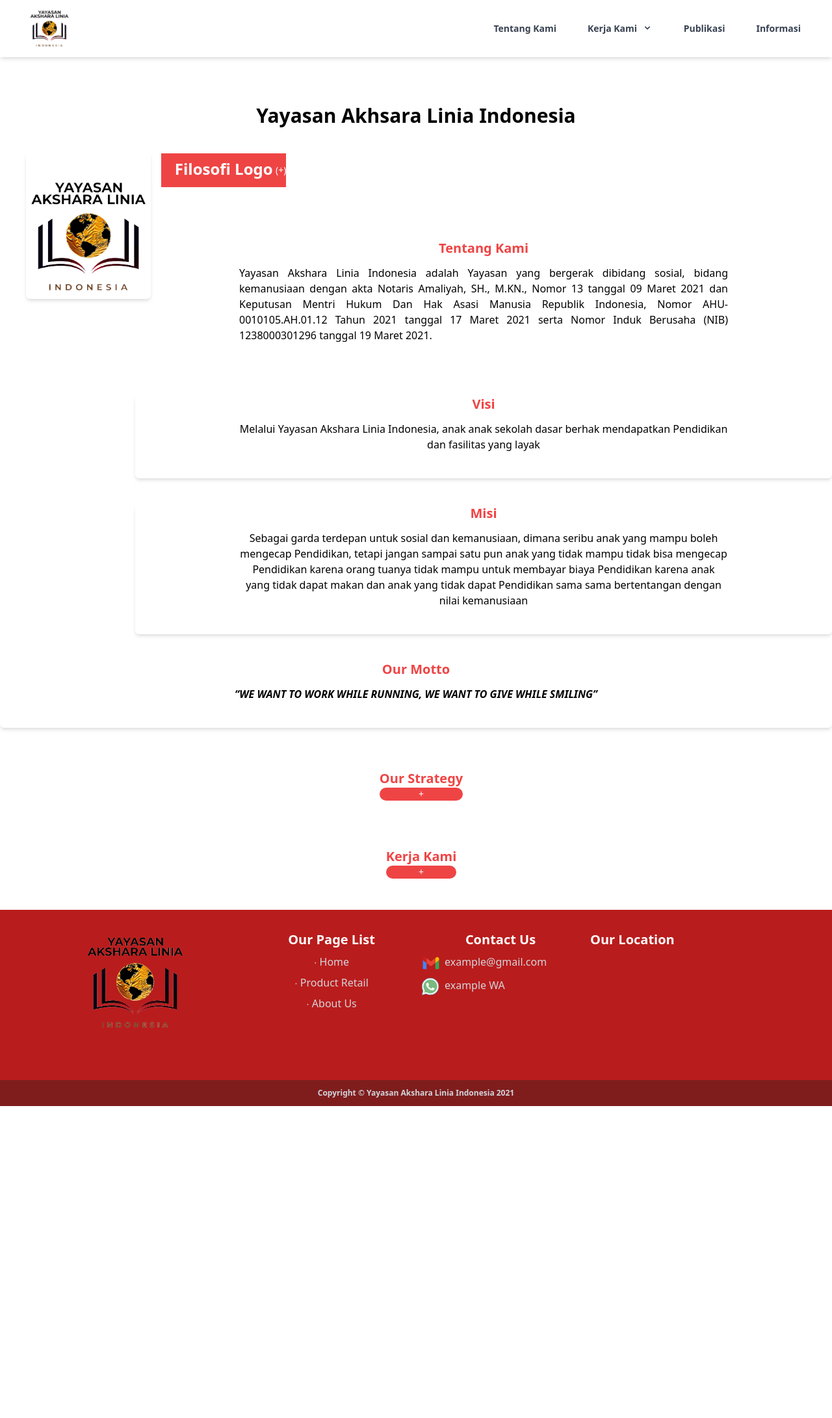
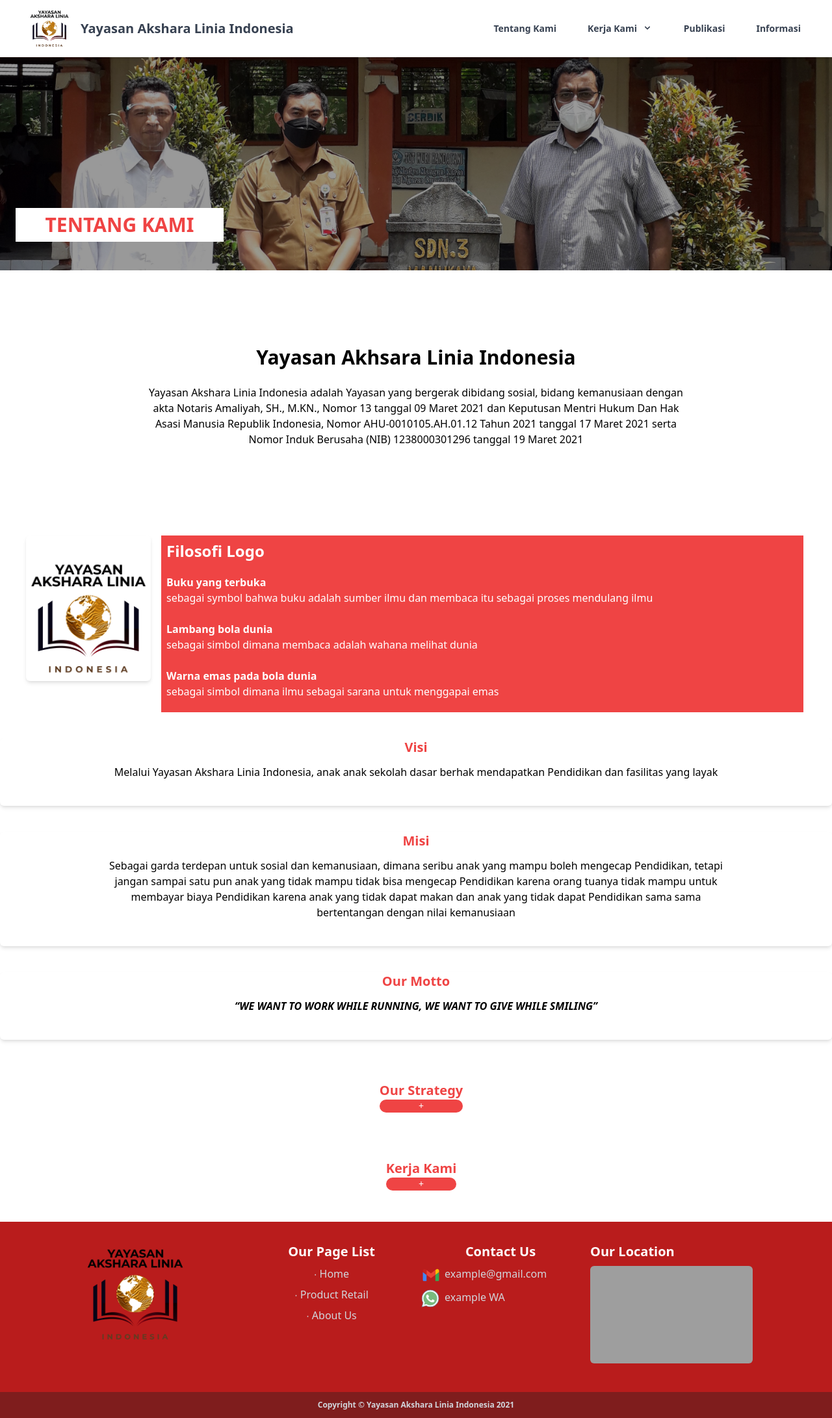
Before and after one commit to gustogg/yayasanaksharalinia, a PHP site: page /tentangkami.php in a window 1280 px wide. Shown: the whole page at 65% size. Before the commit the page ends 1702 px from the top, so only its background shows below. Run offline with PHP 8.4, Linux system fonts and the light colour scheme; style sheets or scripts are compiled from the project's sources; some libraries are stand-ins or nearby versions; grey boxes are pictures that could not be loaded.

Commit message:
update
logo change

```diff
--- a/layout/navbar.php
+++ b/layout/navbar.php
@@ -2,8 +2,8 @@
   <div x-data="{ open: false }" class="flex flex-col max-w-screen-xl px-4 mx-auto md:items-center md:justify-between md:flex-row md:px-6 lg:px-8">
     <div class="p-3 flex flex-row items-center justify-between">
     <a href="index.php">
-    <img class="w-16" src="/images/logo.png" alt="YALI logo">
-    </a>
+    <img class="w-16" src="/images/logo.png" alt="YALI logo"></a>
+    <a class="block px-4 py-2 mt-2 text-xl font-bold bg-transparent md:mt-0" href="index.php">Yayasan Akshara Linia Indonesia</a>
       <button class="md:hidden rounded-lg focus:outline-none focus:shadow-outline" @click="open = !open">
         <svg fill="currentColor" viewBox="0 0 20 20" class="w-6 h-6">
           <path x-show="!open" fill-rule="evenodd" d="M3 5a1 1 0 011-1h12a1 1 0 110 2H4a1 1 0 01-1-1zM3 10a1 1 0 011-1h12a1 1 0 110 2H4a1 1 0 01-1-1zM9 15a1 1 0 011-1h6a1 1 0 110 2h-6a1 1 0 01-1-1z" clip-rule="evenodd"></path>
--- a/tentangkami.php
+++ b/tentangkami.php
@@ -8,28 +8,32 @@
 </style>
 </head>
 
-<body>
+<body class="overflow-x-hidden">
   <?php include 'layout/navbar.php' ?>
-    <div class="pt-40">
-                <p class="text-center text-3xl font-bold mb-10">Yayasan Akhsara Linia Indonesia</p>
+  <div class="bg-black">
+    <img class="pt-20 h-98 object-cover w-full relative z-10 opacity-60" src="/images/tentangkami.jpg" alt="Tentang Kami">
+  </div>
+  <div class="-mt-24 mb-16 bg-white relative z-20 w-3/12 mx-6 py-2">
+    <p class="text-red-500 text-center text-3xl font-bold">TENTANG KAMI</p>
+
+  </div>
+  <div class="pt-24">
+    <p class="text-center text-3xl font-bold mb-6">Yayasan Akhsara Linia Indonesia</p>
+    <p class="text-center font-normal mb-10 px-56 pb-24">Yayasan Akshara Linia Indonesia adalah Yayasan yang bergerak dibidang sosial, bidang kemanusiaan dengan akta Notaris Amaliyah, SH., M.KN., Nomor 13 tanggal 09 Maret 2021 dan Keputusan Mentri Hukum Dan Hak Asasi Manusia Republik Indonesia, Nomor AHU-0010105.AH.01.12 Tahun 2021 tanggal 17 Maret 2021 serta Nomor Induk Berusaha (NIB) 1238000301296 tanggal 19 Maret 2021
+    </p>
     <img class="mx-10 pt-5 bg-white shadow-md rounded-md w-48 pt-8" src="/images/logo.png" alt="YALI logo">
   </div>
   <div class="-mt-60 text-left pl-52">
     <div x-data="{animate: false}">
-  <button @click="animate = (animate) ? false : true" class="bg-red-500 text-white font-bold py-2 pr-110 mt-4 ml-10 text-2xl mb-10">
+      <div class="bg-red-500 text-white font-bold pl-2 py-2 pr-110 mt-4 ml-10 text-2xl mb-10 mr-11">
         Filosofi Logo
-  <p class="text-white text-sm font-thin bg-transparent pl-44 -mt-6 pb-2">(+)</p>
-  </button>
-  <div x-show="animate" x-transition:enter="transition ease-out duration-1000" x-transition:enter-start="opacity-0 transform scale-90" x-transition:enter-end="opacity-100 transform scale-100" x-transition:leave="transition ease-in duration-1000" x-transition:leave-start="opacity-100 transform scale-100" x-transition:leave-end="opacity-0 transform scale-90" class="pt-3 text-left pb-5 bg-red-500 text-white pl-2 -mt-10 ml-10 mr-11">
-                   • Buku yang terbuka sebagai symbol bahwa buku adalah sumber ilmu dan membaca itu sebagai proses mendulang ilmu<br><br>
-                   • Lambang bola dunia sebagai simbol dimana membaca adalah wahana melihat dunia<br><br>
-                   • Warna emas pada bola dunia sebagai simbol dimana ilmu sebagai sarana untuk menggapai emas<br><br>
+      </div>
+      <div class="pt-3 text-left pb-5 bg-red-500 text-white pl-2 -mt-10 ml-10 mr-11">
+        <p class="font-bold">Buku yang terbuka</p> sebagai symbol bahwa buku adalah sumber ilmu dan membaca itu sebagai proses mendulang ilmu</p><br>
+        <p class="font-bold">Lambang bola dunia</p> sebagai simbol dimana membaca adalah wahana melihat dunia<br><br>
+        <p class="font-bold">Warna emas pada bola dunia</p> sebagai simbol dimana ilmu sebagai sarana untuk menggapai emas<br>
       </div>
     </div>
-
-    <div class="mt-10 mb-10 bg-transparent rounded-md">
-                <p class="text-red-500 text-center text-xl font-bold">Tentang Kami</p>
-                <p class="pt-3 px-40 text-justify pb-10">Yayasan Akshara Linia Indonesia adalah Yayasan yang bergerak dibidang sosial, bidang kemanusiaan dengan akta Notaris Amaliyah, SH., M.KN., Nomor 13 tanggal 09 Maret 2021 dan Keputusan Mentri Hukum Dan Hak Asasi Manusia Republik Indonesia, Nomor AHU-0010105.AH.01.12 Tahun 2021 tanggal 17 Maret 2021 serta Nomor Induk Berusaha (NIB) 1238000301296 tanggal 19 Maret 2021.</p>
 
   </div>
   <div class="mt-10 mb-10 bg-white shadow-md rounded-md">
@@ -41,7 +45,6 @@
     <p class="text-red-500 text-center text-xl font-bold">Misi</p>
     <p class="pt-3 px-40 text-center pb-10">Sebagai garda terdepan untuk sosial dan kemanusiaan, dimana seribu anak yang mampu boleh mengecap Pendidikan, tetapi jangan sampai satu pun anak yang tidak mampu tidak bisa mengecap Pendidikan karena orang tuanya tidak mampu untuk membayar biaya Pendidikan karena anak yang tidak dapat makan dan anak yang tidak dapat Pendidikan sama sama bertentangan dengan nilai kemanusiaan</p>
 
-    </div>
   </div>
   <div class="mt-10 mb-10 bg-white shadow-md rounded-md">
     <p class="text-red-500 text-center text-xl font-bold">Our Motto</p>
@@ -70,7 +73,7 @@
           <p class="text-white text-sm font-thin bg-red-500 rounded-xl hover:bg-red-800">+</p>
         </button>
         <div x-show="animate" x-transition:enter="transition ease-out duration-1000" x-transition:enter-start="opacity-0 transform scale-90" x-transition:enter-end="opacity-100 transform scale-100" x-transition:leave="transition ease-in duration-1000" x-transition:leave-start="opacity-100 transform scale-100" x-transition:leave-end="opacity-0 transform scale-90" class="px-40 mb-10 text-center bg-transparent text-black">
-  Menyediakan Fasilitas sekolah ( Sekolah Dasar dan TK) Merenovasi Sekolah serta fasilitas pendukung lainnya, Menyediakan APE dalam sebagai  Alat Edukatif. Advokasi serta mendukung staff pengajar prihal digitalisasi edukasi termasuk Prokes di sekolah
+          Menyediakan Fasilitas sekolah ( Sekolah Dasar dan TK) Merenovasi Sekolah serta fasilitas pendukung lainnya, Menyediakan APE dalam sebagai Alat Edukatif. Advokasi serta mendukung staff pengajar prihal digitalisasi edukasi termasuk Prokes di sekolah
         </div>
       </div>
     </div>
```
Also changed, not shown: images/logo.png, images/tentangkami.jpg (added). Lines whose indentation alone changed are shown as unchanged.
